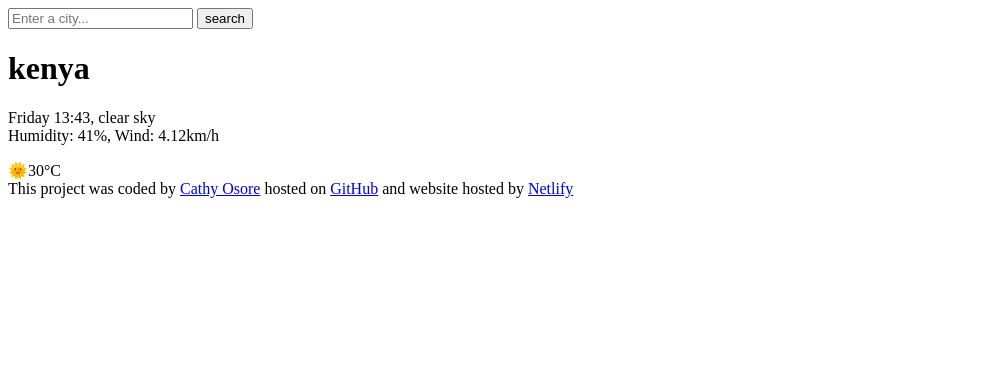
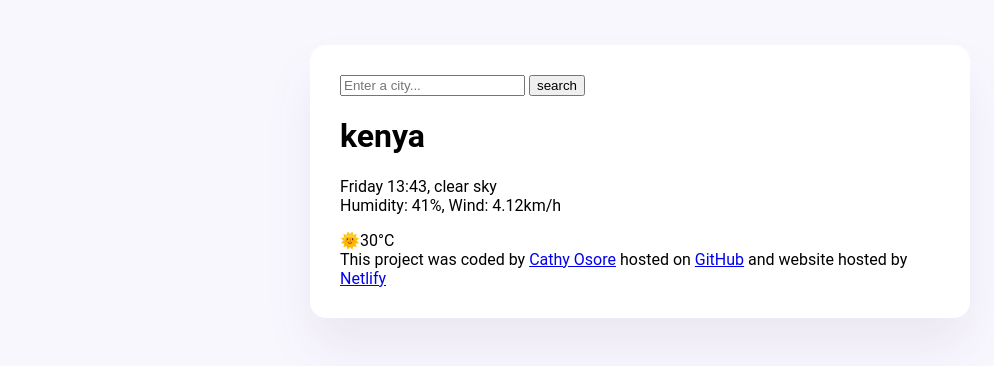
Before and after one commit to cathy-coder/weather-app, a plain HTML site: page index.html in a window 1280 px wide. Shown: the whole page, without its empty margins (0-994 px from the left). Drawn offline with Linux system fonts and the light colour scheme.

Commit message:
styled the main container

```diff
--- a/index.html
+++ b/index.html
@@ -4,9 +4,11 @@
   <meta charset="UTF-8" />
   <meta http-equiv="X-UA-Compatible" content="IE=edge" />
   <meta name="viewport" content="width=device-width, initial-scale=1.0" />
+  <link rel="stylesheet" href="scr/index.css">
   <title>weather app</title>
 </head>
 <body>
+  <div class="weather-app">
   <header>
     <input type="search"placeholder="Enter a city..."required/>
     <input type="submit"value="search"/>
@@ -25,6 +27,7 @@
   <footer>This project was coded by
     <a href="https://github.com/cathy-coder">Cathy Osore</a>  hosted on <a href="https://github.com/cathy-coder/weather-app">GitHub</a> and website hosted by <a href="https://app.netlify.com/projects/weather-shecode-app/deploys">Netlify</a>
      </footer>
+     </div>
 </body>
 
 </html>
--- /dev/null
+++ b/scr/index.css
@@ -0,0 +1,15 @@
+body{
+    background-color:#f9f7fe;
+    font-family: "Roboto", sans-serif;
+
+
+}
+.weather-app{
+
+    background: white;
+    max-width: 600px;
+    margin: 45px auto;
+    box-shadow: 0 30px 50px rgba(65, 50, 100, 0.08);
+    border-radius: 16px;
+    padding: 30px;
+}
```
